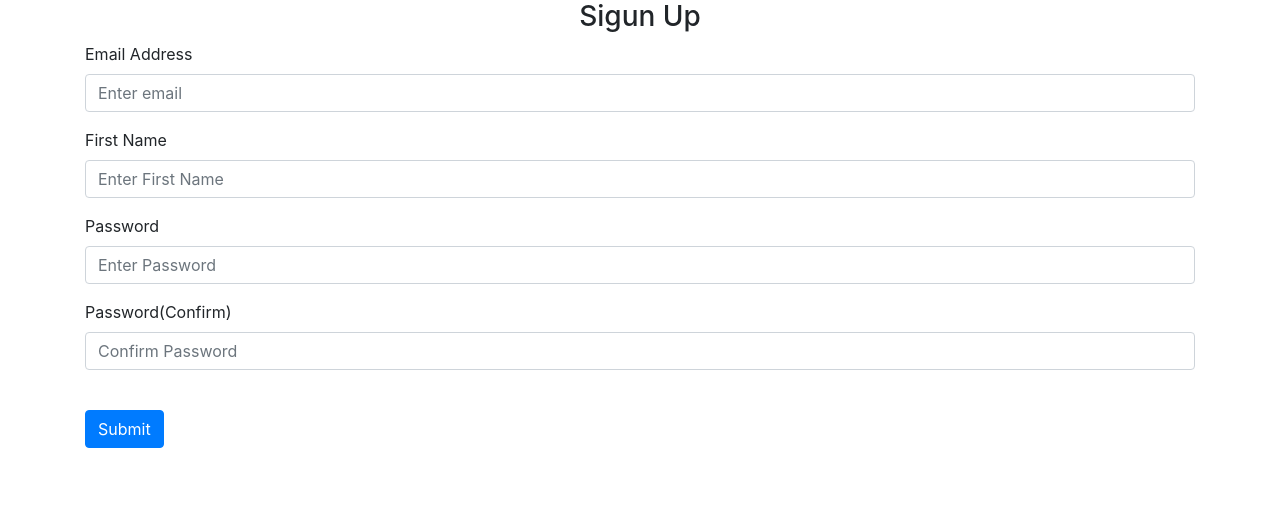
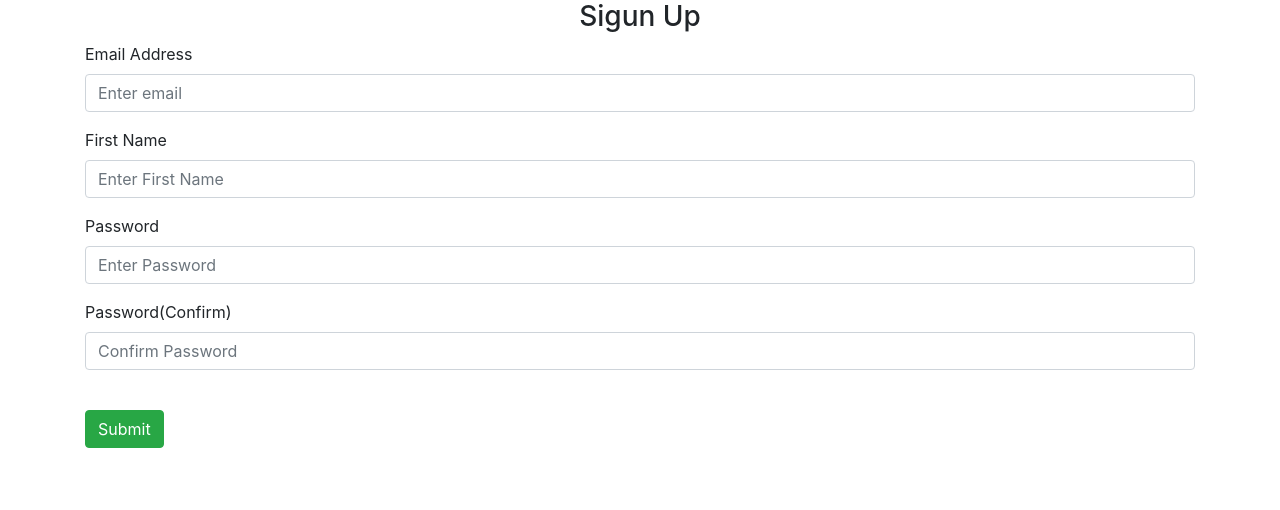
Before and after one commit to adithyasankar47/Note_taking_website, a Flask app: page /sign-up in a window 1280 px wide. Shown: the part 56-566 px from the top of the page. Run offline with Flask 2, Linux system fonts and the light colour scheme; some libraries are stand-ins or nearby versions.

Commit message:
Changed Signup button to green

```diff
--- a/website/templates/sign_up.html
+++ b/website/templates/sign_up.html
@@ -43,7 +43,7 @@ content %}
     />
   </div>
   <br />
-  <button type="submit" class="btn btn-primary">Submit</button>
+  <button type="submit" class="btn btn-success">Submit</button>
 </form>
 
 {% endblock %}
```
